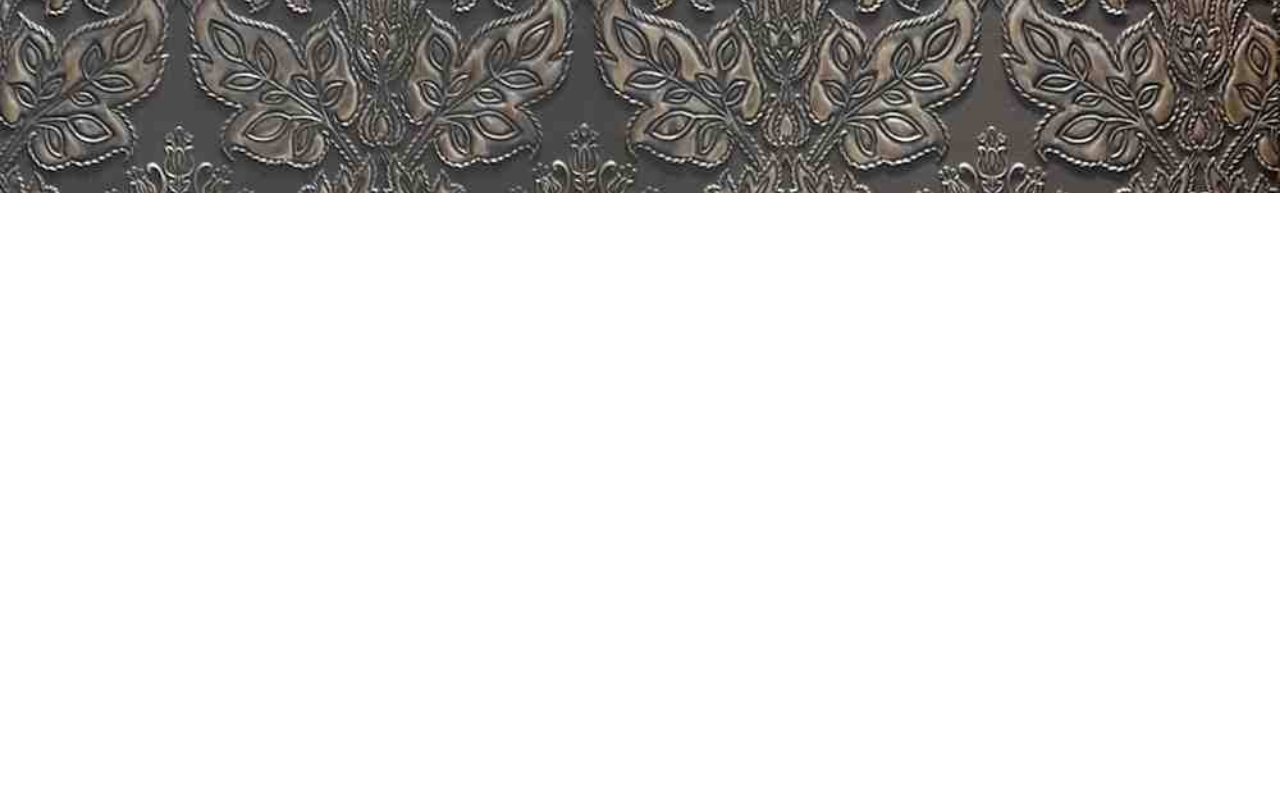
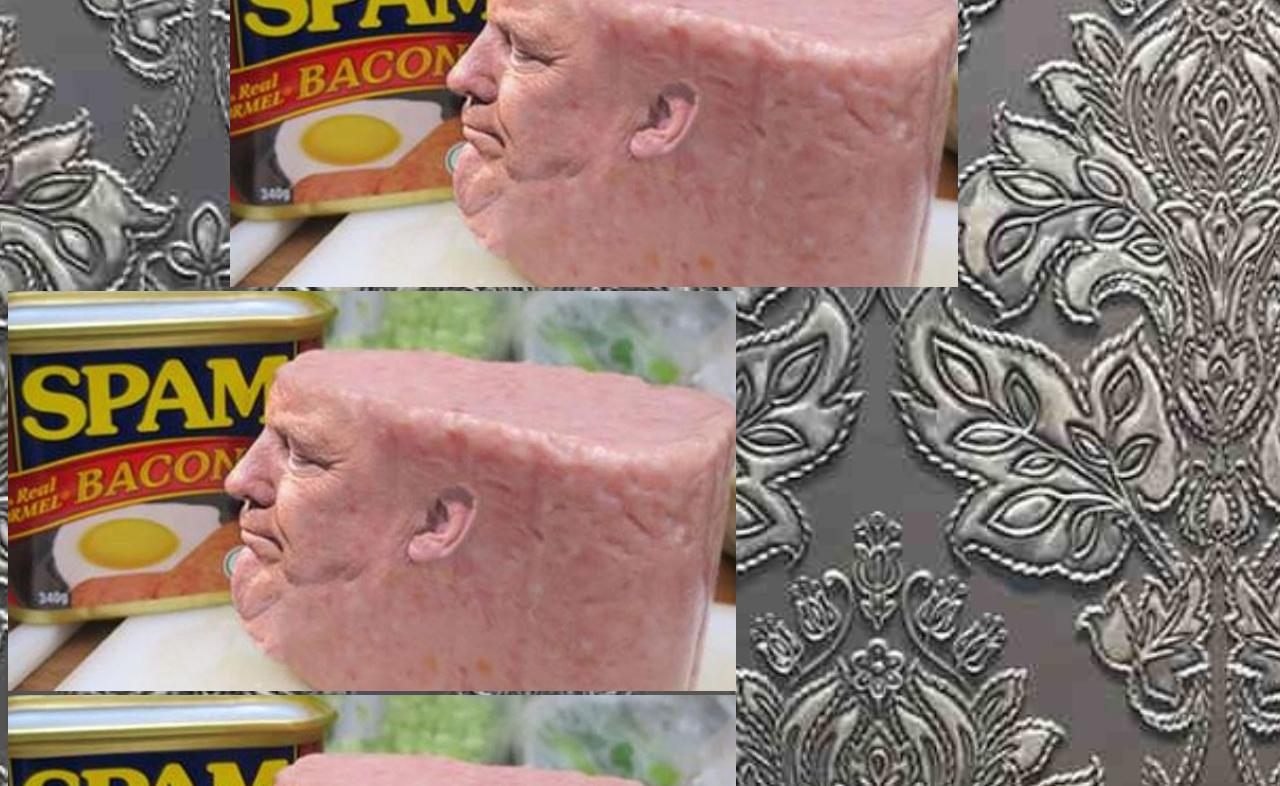
Before and after one commit to gadcad98/unit-4-game, a plain HTML site: page index.html in a window 1280 px wide. Shown: the part 607-1393 px from the top of the page. Before the commit the page ends 800 px from the top, so only its background shows below. Drawn offline with nearby package versions, Linux system fonts and the light colour scheme.

Commit message:
update jquery

```diff
--- a/assets/javascript/game.js
+++ b/assets/javascript/game.js
@@ -1 +1,14 @@
+function generateCrystals() {
+    for(var i=0; i < 4; i++) {
+     var containerDiv = $("<div>");
+     containerDiv.attr("class", "col-md-1");
+     var imageDiv = $("<img>");
+     imageDiv.attr("src", "./assets/images/spam.jpg");
+     containerDiv.append(imageDiv);
+     $(".crystalHolder").append(containerDiv);
+    }
+}
+
 $("#randomNumber").text(Math.floor((Math.random() * 120) + 1));
+
+generateCrystals();
--- a/index.html
+++ b/index.html
@@ -6,7 +6,7 @@
     <meta http-equiv="X-UA-Compatible" content="IE=edge">
     <title>Crystals Collector</title>
     <meta name="viewport" content="width=device-width, initial-scale=1">
-    <link rel="stylesheet" type="text/css" media="screen" href="assets/css/style.css"/>
+    <link rel="stylesheet" type="text/css" media="screen" href="assets/css/style.css"/> -->
 
     <script src="https://code.jquery.com/jquery-3.3.1.slim.min.js" integrity="sha384-q8i/X+965DzO0rT7abK41JStQIAqVgRVzpbzo5smXKp4YfRvH+8abtTE1Pi6jizo" crossorigin="anonymous"></script>
     <script src="https://cdnjs.cloudflare.com/ajax/libs/popper.js/1.14.3/umd/popper.min.js" integrity="sha384-ZMP7rVo3mIykV+2+9J3UJ46jBk0WLaUAdn689aCwoqbBJiSnjAK/l8WvCWPIPm49" crossorigin="anonymous"></script>
```
Also changed, not shown: assets/images/spam.jpg (added).
